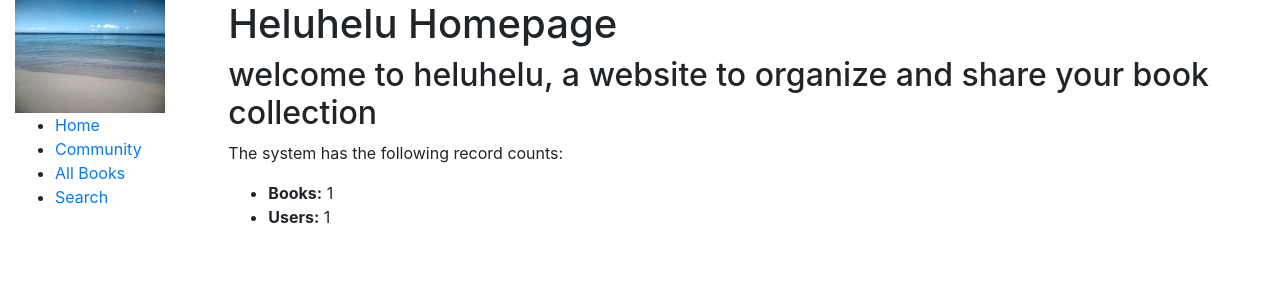
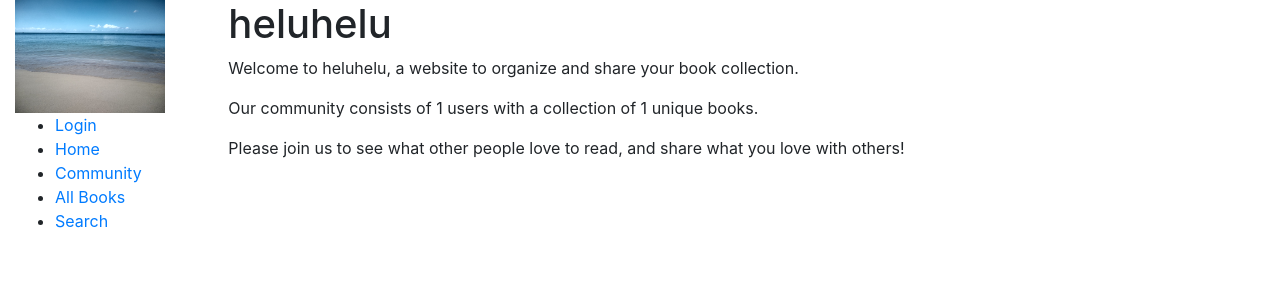
Before and after one commit to timwalsh300/heluhelu, a Django app: template djangoproject/backend/templates/index.html in a window 1280 px wide. Shown: the top 300 px of the page. Run offline with Django 3.2, Linux system fonts and the light colour scheme; the template is opened without the code that fills it: most values are stand-ins (such as "Sample title", 1, 10 or a date in 2020); some libraries are stand-ins or nearby versions.

```diff
--- a/djangoproject/backend/templates/base_generic.html
+++ b/djangoproject/backend/templates/base_generic.html
@@ -17,6 +17,11 @@
         {% load static %}
         <img src="{% static 'beach.jpg' %}" width="150px">
         <ul class="sidebar-nav">
+          {% if user.is_authenticated %}
+            <li><a href="{% url 'logout'%}?next={{request.path}}">Logout: {{ user.get_username }}</a></li>
+          {% else %}
+            <li><a href="{% url 'login'%}?next={{request.path}}">Login</a></li>
+          {% endif %}
           <li><a href="{% url 'index' %}">Home</a></li>
           <li><a href="{% url 'community' %}">Community</a></li>
           <li><a href="{% url 'books' %}">All Books</a></li>
--- a/djangoproject/backend/templates/index.html
+++ b/djangoproject/backend/templates/index.html
@@ -1,11 +1,8 @@
 {% extends "base_generic.html" %}
 
 {% block content %}
-  <h1>Heluhelu Homepage</h1>
-  <h2>welcome to heluhelu, a website to organize and share your book collection</h2>
-  <p>The system has the following record counts:</p>
-  <ul>
-    <li><strong>Books:</strong> {{ num_books }}</li>
-    <li><strong>Users:</strong> {{ num_users }}</li>
-  </ul>
+  <h1>heluhelu</h1>
+  <p>Welcome to heluhelu, a website to organize and share your book collection.<p>
+  <p>Our community consists of {{ num_users }} users with a collection of {{ num_books }} unique books.</p>
+  <p>Please join us to see what other people love to read, and share what you love with others!</p>
 {% endblock %}
--- a/djangoproject/backend/urls.py
+++ b/djangoproject/backend/urls.py
@@ -3,8 +3,8 @@ from . import views
 
 urlpatterns = [
     path('', views.index, name='index'),
-    path('', views.community, name='community'),
-    path('', views.books, name='books'),
+    path('community', views.community, name='community'),
+    path('books', views.books, name='books'),
     path('search', views.search, name='search'),
     path('results', views.results, name='results'),
 ]
```
Also changed, not shown: djangoproject/backend/views.py (+10 -7 lines).
